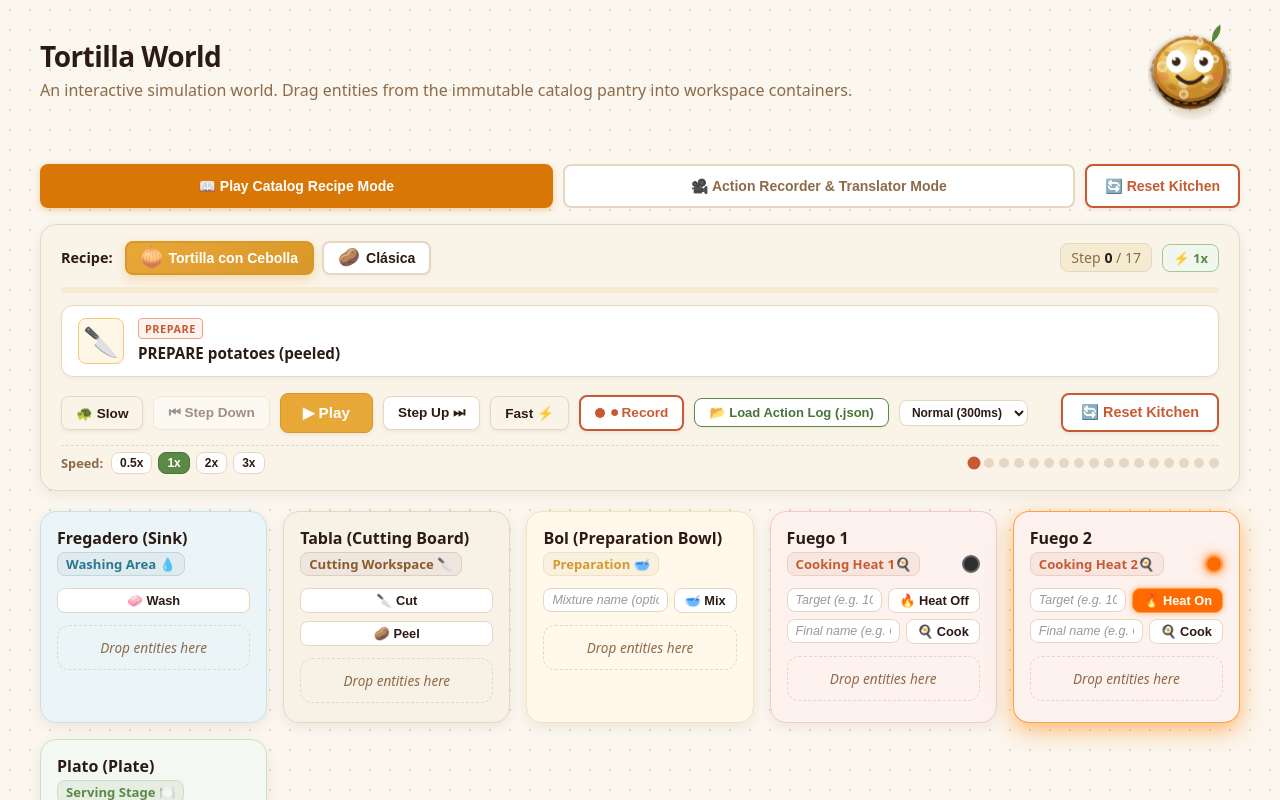
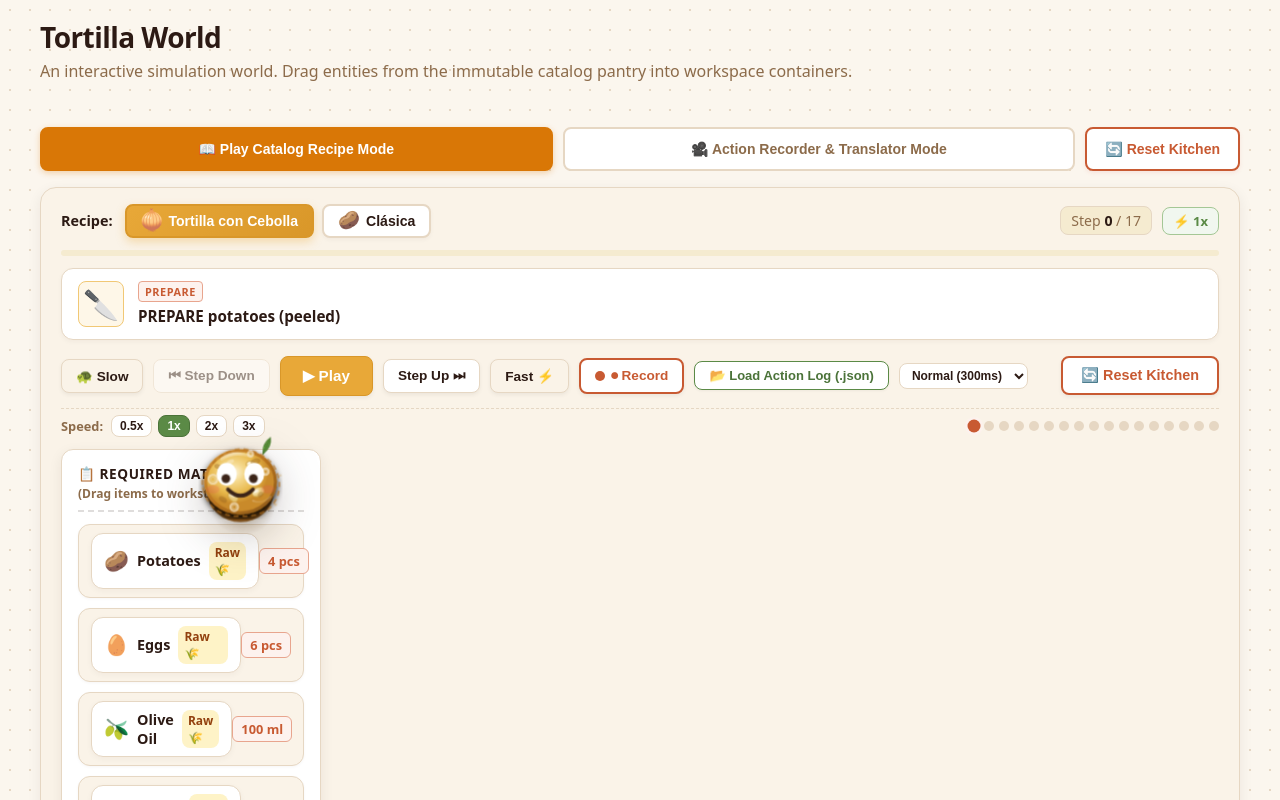
Before and after one commit to felixinberlin/tortilla-world, a React (Vite) app: page / in a window 1280 px wide. Shown: the top 800 px of the page. Built offline with nearby package versions, Linux system fonts and the light colour scheme.

Commit message:
free mascot

```diff
--- a/src/App.tsx
+++ b/src/App.tsx
@@ -33,11 +33,13 @@ function App() {
             An interactive simulation world. Drag entities from the immutable catalog pantry into workspace containers.
           </p>
         </div>
-        <Mascot />
       </header>
 
       <main className="app-main">
         <Scene />
+              <div style={{ position: 'absolute', top: 0, left: 0, pointerEvents: 'none', width: '100%', height: '100%' }}>
+        <Mascot />
+      </div>
       </main>
     </motion.div>
   );
--- a/src/components/Mascot/Mascot.tsx
+++ b/src/components/Mascot/Mascot.tsx
@@ -54,14 +54,34 @@ export const Mascot: React.FC<MascotProps> = ({ mascotId = 'chef' }) => {
   // Calculate physical DOM position offset to target container
   useEffect(() => {
     const updatePosition = () => {
-      if (!targetContainerId || !mascotAnchorRef.current) {
-        setOffset({ x: 0, y: 0 });
-        return;
+      if (!mascotAnchorRef.current) return;
+
+      let containerEl = null;
+      if (targetContainerId) {
+        containerEl = document.querySelector(`[data-container-id="${targetContainerId}"]`);
       }
 
-      const containerEl = document.querySelector(`[data-container-id="${targetContainerId}"]`);
+      // If no target container is specified, default to despensa (pantry) or recipe requirements
       if (!containerEl) {
-        setOffset({ x: 0, y: 0 });
+        containerEl = document.querySelector(`[data-container-id="despensa"]`);
+      }
+
+      // Fallback 1: Any container with recipe requirements
+      if (!containerEl) {
+        containerEl = document.querySelector(`.recipe-requirements-section`);
+      }
+
+      // Fallback 2: General safe position if absolutely no containers found
+      if (!containerEl) {
+        // Safe position in the middle right
+        const safeX = window.innerWidth - 120;
+        const safeY = window.innerHeight / 2 - 50;
+        const mascotRect = mascotAnchorRef.current.getBoundingClientRect();
+
+        setOffset({
+          x: safeX - mascotRect.left,
+          y: safeY - mascotRect.top
+        });
         return;
       }
 
@@ -106,20 +126,38 @@ export const Mascot: React.FC<MascotProps> = ({ mascotId = 'chef' }) => {
       <div
         ref={mascotAnchorRef}
         style={{
-          width: '100px',
-          height: '100px',
-          display: 'flex',
-          alignItems: 'center',
-          justifyContent: 'center',
-          position: 'relative',
+          position: 'fixed',
+          top: 0,
+          left: 0,
+          width: '1px',
+          height: '1px',
+          visibility: 'hidden',
+          pointerEvents: 'none'
+        }}
+      />
+
+      <div
+        style={{
+          position: 'fixed',
+          top: 0,
+          left: 0,
+          width: '100%',
+          height: '100%',
+          pointerEvents: 'none',
+          zIndex: 9999
         }}
       >
         <div
           className={`mascot-wrapper ${isFloating ? 'is-floating' : ''} ${holdingEntityId ? 'is-holding' : ''}`}
           style={
             {
+              position: 'absolute',
+              top: '0',
+              left: '0',
+              pointerEvents: 'auto',
               '--offset-x': `${offset.x}px`,
               '--offset-y': `${offset.y}px`,
+              transform: `translate3d(${offset.x}px, ${offset.y}px, 0)`,
             } as React.CSSProperties
           }
         >
--- a/src/components/Scene/Scene.tsx
+++ b/src/components/Scene/Scene.tsx
@@ -96,7 +96,7 @@ export const Scene: React.FC = () => {
           </div>
 
           {activeMode === 'player' ? (
-            <RecipePlayer renderWorkspace={() => null} />
+            <RecipePlayer />
           ) : (
             <div className="action-recorder-layout">
               <ActionRecorder />
```
